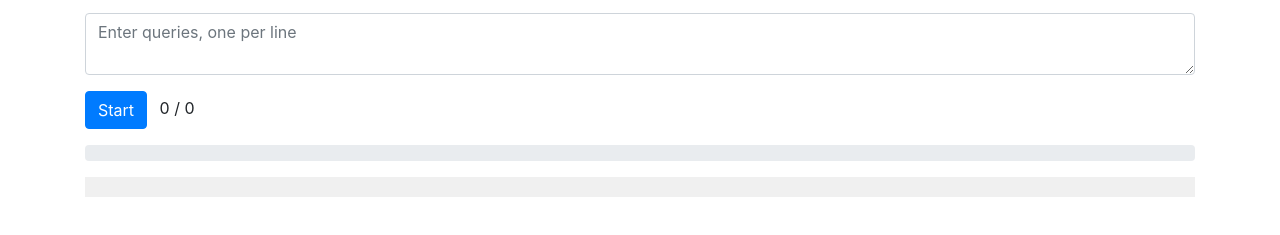
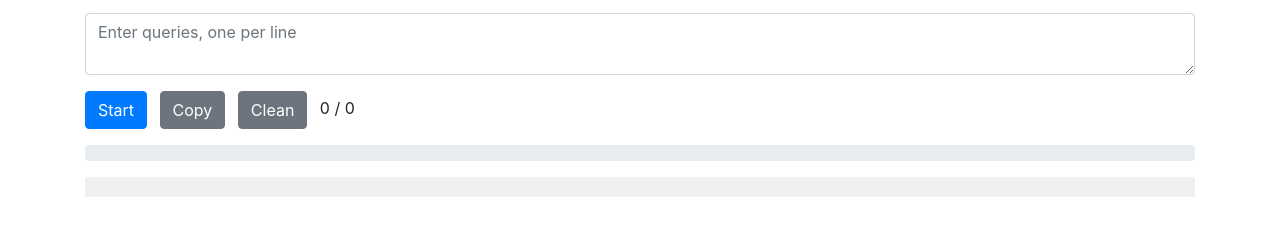
Before and after one commit to brilliantcontract/mro-utils, a website with bundled scripts: page serper-dev-caller/index.html in a window 1280 px wide. Shown: the part 113-348 px from the top of the page. Built offline with nearby package versions, Linux system fonts and the light colour scheme.

Commit message:
Add Copy and Clean actions

```diff
--- a/serper-dev-caller/index.html
+++ b/serper-dev-caller/index.html
@@ -26,6 +26,8 @@
   </div>
   <div class="form-group">
     <button id="toggleButton" class="btn btn-primary" onclick="toggleStartStop()">Start</button>
+    <button id="copyButton" class="btn btn-secondary ml-2" onclick="copyOutput()">Copy</button>
+    <button id="cleanButton" class="btn btn-secondary ml-2" onclick="cleanQueries()">Clean</button>
     <label id="statusLabel" class="ml-2">0 / 0</label>
   </div>
   <div class="progress mb-3">
--- a/serper-dev-caller/script.js
+++ b/serper-dev-caller/script.js
@@ -71,4 +71,15 @@ export function toggleStartStop() {
   processNext();
 }
 
+export function copyOutput() {
+  const text = document.getElementById('output').textContent;
+  navigator.clipboard.writeText(text);
+}
+
+export function cleanQueries() {
+  document.getElementById('queries').value = '';
+}
+
 window.toggleStartStop = toggleStartStop;
+window.copyOutput = copyOutput;
+window.cleanQueries = cleanQueries;
```
Also changed, not shown: README.md.
